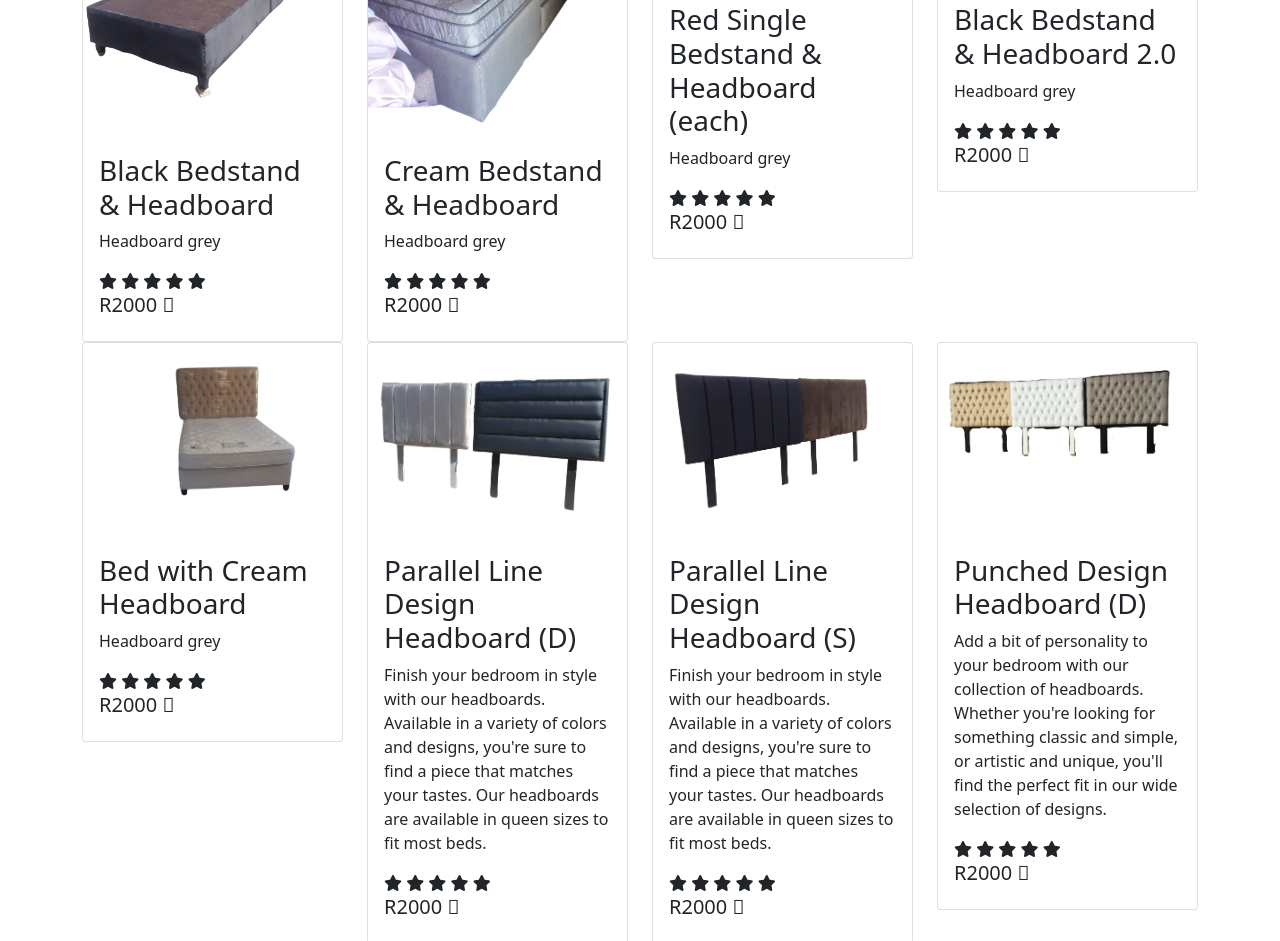
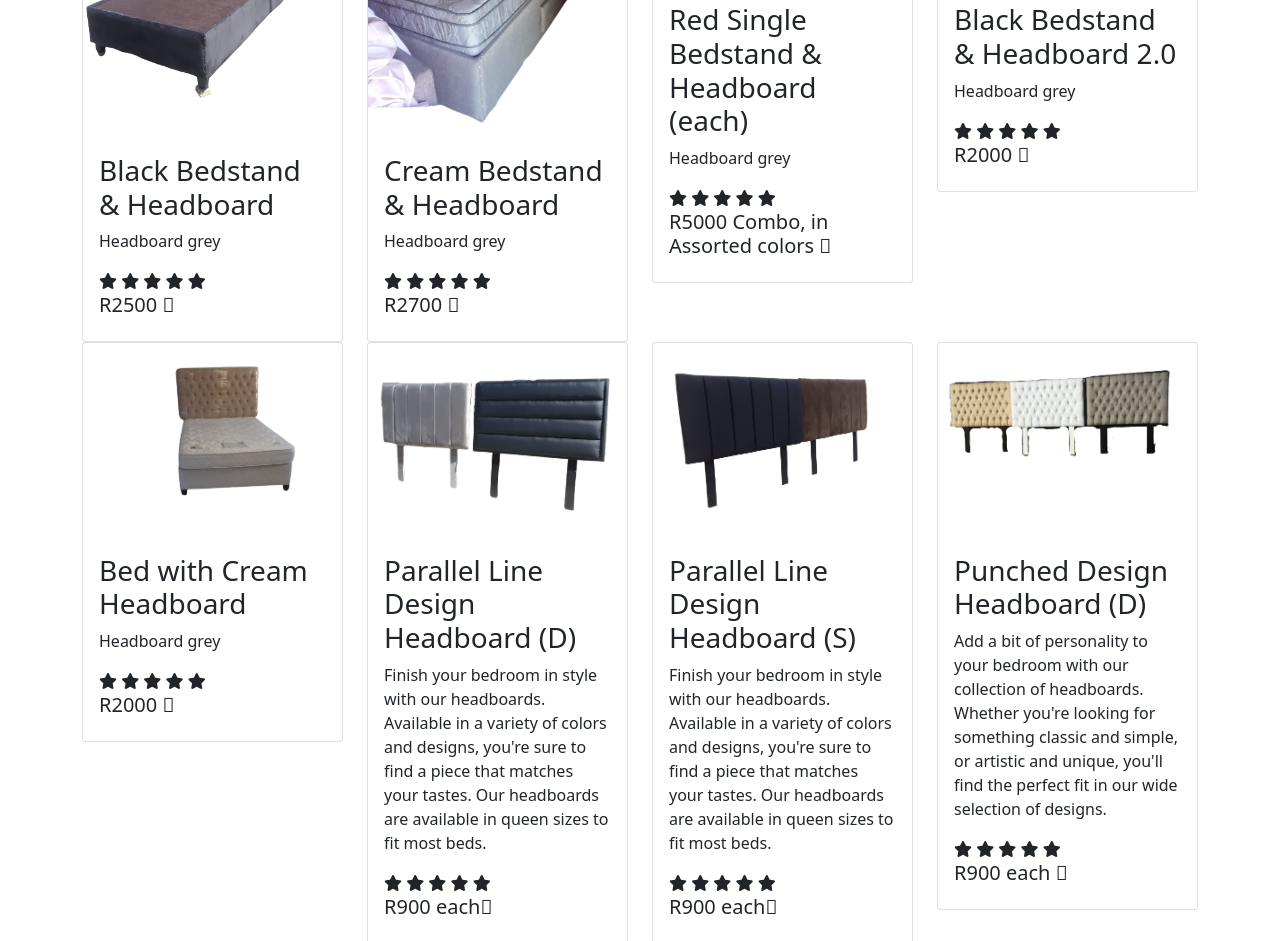
Before and after one commit to Elignobis/eta-website, a plain HTML site: page index.html in a window 1280 px wide. Shown: the part 3731-4672 px from the top of the page. Drawn offline with nearby package versions, Linux system fonts and the light colour scheme.

Commit message:
Price update

```diff
--- a/index.html
+++ b/index.html
@@ -271,7 +271,8 @@
                   <i class="fas fa-star checked"></i>
                   <i class="fas fa-star checked"></i>
                 </div>
-                <h5>R2000 <span><i class="fas-solid fa-cart-shopping"></i></span></h5>
+                <h5>R2500 for Double <span><i class="fas-solid fa-cart-shopping"></i></span></h5>
+                <h5>R2600 for Queen <span><i class="fas-solid fa-cart-shopping"></i></span></h5>
               </div>
             </div>
           </div>
@@ -289,7 +290,7 @@
                   <i class="fas fa-star checked"></i>
                   <i class="fas fa-star checked"></i>
                 </div>
-                <h5>R2000 <span><i class="fas-solid fa-cart-shopping"></i></span></h5>
+                <h5>R2200 <span><i class="fas-solid fa-cart-shopping"></i></span></h5>
               </div>
             </div>
           </div>
@@ -307,7 +308,7 @@
                   <i class="fas fa-star checked"></i>
                   <i class="fas fa-star checked"></i>
                 </div>
-                <h5>R2000 <span><i class="fas-solid fa-cart-shopping"></i></span></h5>
+                <h5>R2500 <span><i class="fas-solid fa-cart-shopping"></i></span></h5>
               </div>
             </div>
           </div>
@@ -325,7 +326,7 @@
                   <i class="fas fa-star checked"></i>
                   <i class="fas fa-star checked"></i>
                 </div>
-                <h5>R2000 <span><i class="fas-solid fa-cart-shopping"></i></span></h5>
+                <h5>R2700 <span><i class="fas-solid fa-cart-shopping"></i></span></h5>
               </div>
             </div>
           </div>
@@ -343,7 +344,7 @@
                   <i class="fas fa-star checked"></i>
                   <i class="fas fa-star checked"></i>
                 </div>
-                <h5>R2000 <span><i class="fas-solid fa-cart-shopping"></i></span></h5>
+                <h5>R5000 Combo, in Assorted colors <span><i class="fas-solid fa-cart-shopping"></i></span></h5>
               </div>
             </div>
           </div>
@@ -397,7 +398,7 @@
                   <i class="fas fa-star checked"></i>
                   <i class="fas fa-star checked"></i>
                 </div>
-                <h5>R2000 <span><i class="fas-solid fa-cart-shopping"></i></span></h5>
+                <h5>R900 each<span><i class="fas-solid fa-cart-shopping"></i></span></h5>
               </div>
             </div>
           </div>
@@ -415,7 +416,7 @@
                   <i class="fas fa-star checked"></i>
                   <i class="fas fa-star checked"></i>
                 </div>
-                <h5>R2000 <span><i class="fas-solid fa-cart-shopping"></i></span></h5>
+                <h5>R900 each<span><i class="fas-solid fa-cart-shopping"></i></span></h5>
               </div>
             </div>
           </div>
@@ -433,7 +434,7 @@
                   <i class="fas fa-star checked"></i>
                   <i class="fas fa-star checked"></i>
                 </div>
-                <h5>R2000 <span><i class="fas-solid fa-cart-shopping"></i></span></h5>
+                <h5>R900 each <span><i class="fas-solid fa-cart-shopping"></i></span></h5>
               </div>
             </div>
           </div>
@@ -469,7 +470,7 @@
                   <i class="fas fa-star checked"></i>
                   <i class="fas fa-star checked"></i>
                 </div>
-                <h5>R2000 <span><i class="fas-solid fa-cart-shopping"></i></span></h5>
+                <h5>R3900 <span><i class="fas-solid fa-cart-shopping"></i></span></h5>
               </div>
             </div>
           </div>
```
